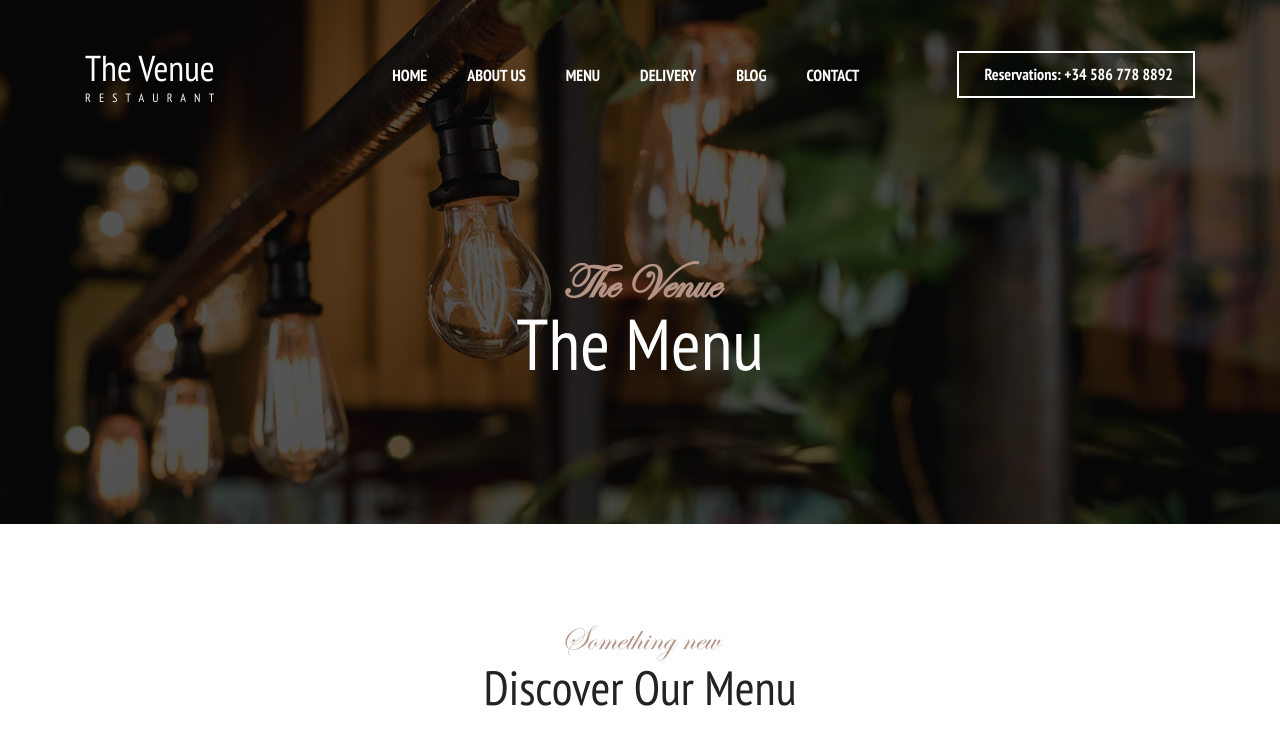
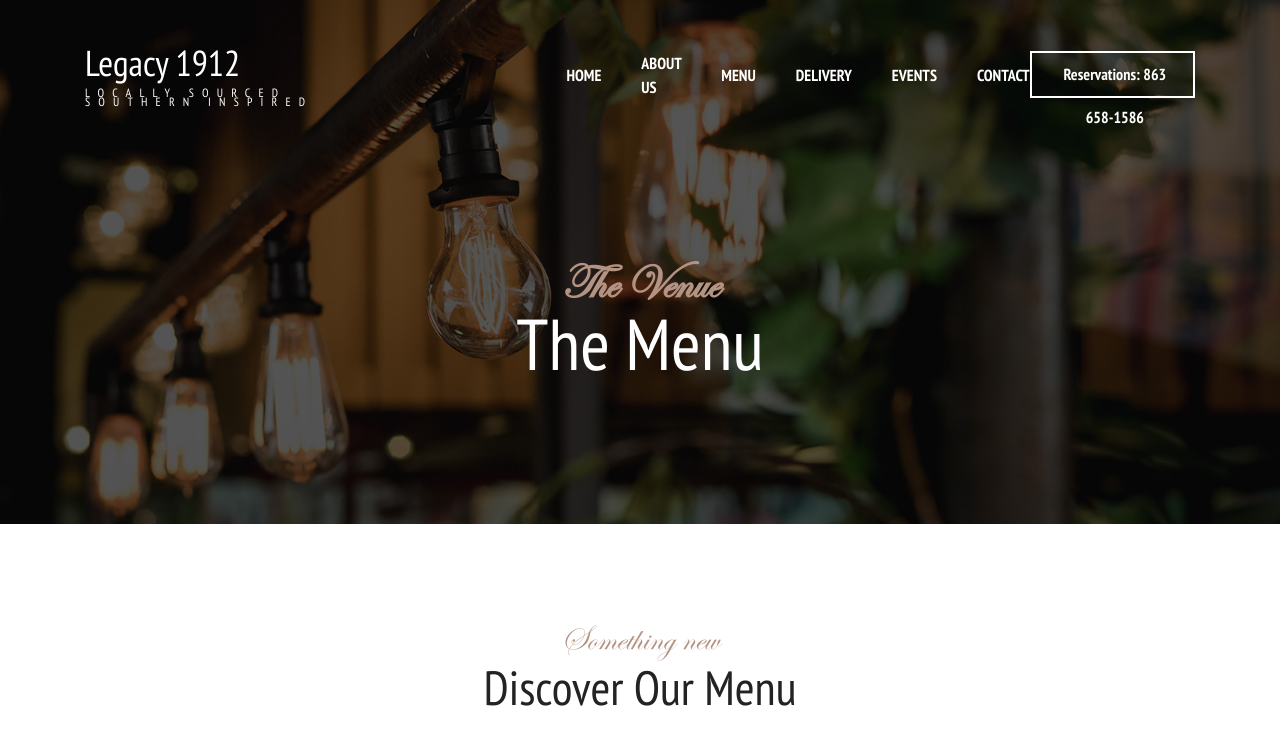
Before and after one commit to Hermesss0710/Legacy1912-web, a plain HTML site: page menu.html in a window 1280 px wide. Shown: the top 746 px of the page. Drawn offline with Linux system fonts and the light colour scheme; a script that the page names is missing.

Commit message:
Please enter the commit message for your changes. Lines starting with '#' will be ignored, and an empty message aborts the commit.
On branch main
Your branch is up to date with 'origin/main'.

Changes to be committed:
	modified:   menu.html

Changes not staged for commit:
	modified:   about.html
	modified:   blog.html
	modified:   contact.html
	modified:   index.html
	modified:   menu.html

```diff
--- a/menu.html
+++ b/menu.html
@@ -1,7 +1,7 @@
 <!DOCTYPE html>
 <html lang="en">
 <head>
-<title>The Menu</title>
+<title>Menu</title>
 <meta charset="utf-8">
 <meta http-equiv="X-UA-Compatible" content="IE=edge">
 <meta name="description" content="The Venue template project">
@@ -29,8 +29,8 @@
 					<div class="header_content d-flex flex-row align-items-center justify-content-start">
 						<div class="logo">
 							<a href="#">
-								<div>The Venue</div>
-								<div>restaurant</div>
+								<div>Legacy 1912</div>
+								<div>Locally Sourced Southern Inspired</div>
 							</a>
 						</div>
 						<nav class="main_nav">
@@ -39,11 +39,11 @@
 								<li><a href="about.html">about us</a></li>
 								<li><a href="menu.html">menu</a></li>
 								<li><a href="#">delivery</a></li>
-								<li><a href="blog.html">blog</a></li>
+								<li><a href="blog.html">Events</a></li>
 								<li><a href="contact.html">contact</a></li>
 							</ul>
 						</nav>
-						<div class="reservations_phone ml-auto">Reservations: +34 586 778 8892</div>
+						<div class="reservations_phone ml-auto">Reservations: 863 658-1586</div>
 					</div>
 				</div>
 			</div>
```
